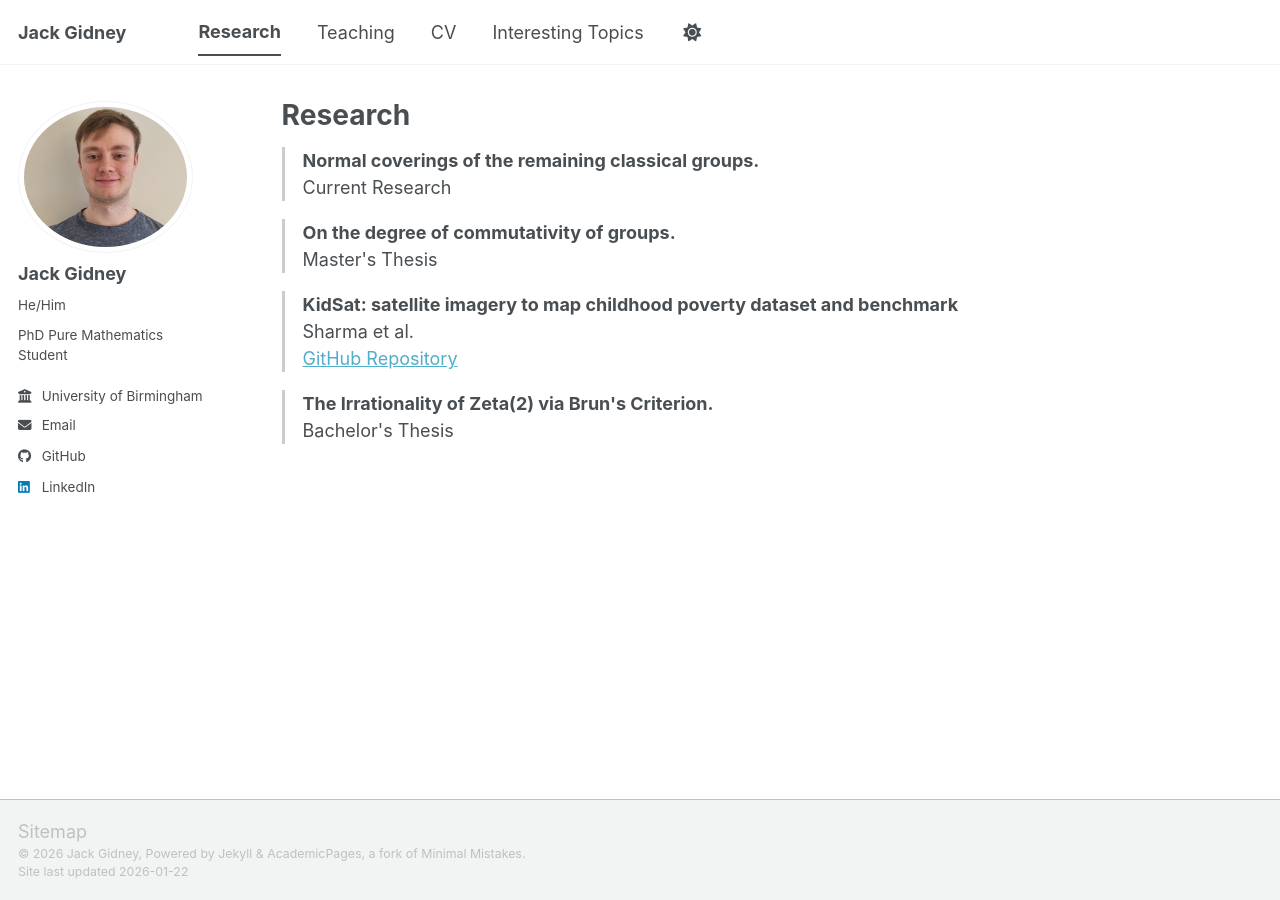
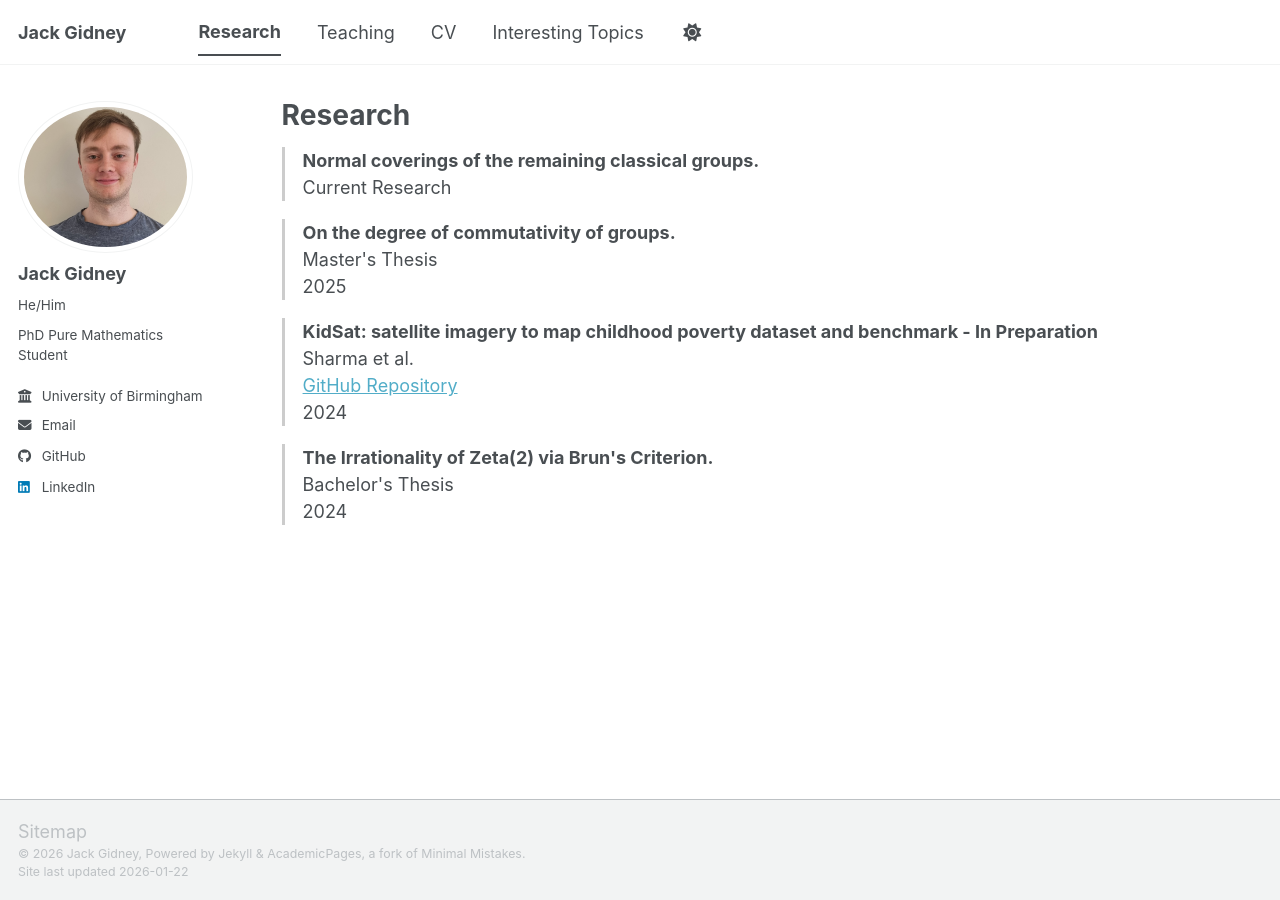
Before and after one commit to jgidney44/jgidney44.github.io, a Jekyll site: the page built from _pages/research.html, in a window 1280 px wide. Built offline with Jekyll 4.4.1, drawn with Linux system fonts in a browser that asks for light colours; a script bundle is joined from its source files by our own code; library files that are not in the unit come from our copies.

Commit message:
Update research.html

```diff
--- a/_pages/research.html
+++ b/_pages/research.html
@@ -16,19 +16,25 @@ Current Research
 <span class="research-title">On the degree of commutativity of groups.</span>
 <br>
 Master's Thesis
+<br>
+2025
 </div>
 
 
 <div class="research-item">
-<span class="research-title">KidSat: satellite imagery to map childhood poverty dataset and benchmark</span>
+<span class="research-title">KidSat: satellite imagery to map childhood poverty dataset and benchmark - In Preparation</span>
 <br>
 Sharma et al.
 <br>
 <a href="https://github.com/MLGlobalHealth/KidSat">GitHub Repository</a>
+<br>
+2024
 </div>
 
 <div class="research-item">
 <span class="research-title">The Irrationality of Zeta(2) via Brun's Criterion.</span>
 <br>
 Bachelor's Thesis
+<br>
+2024
 </div>
```
